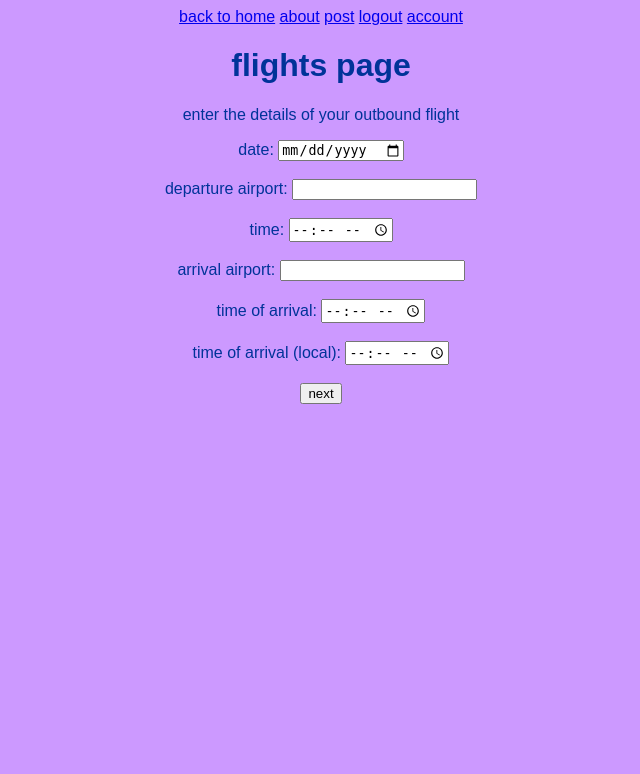
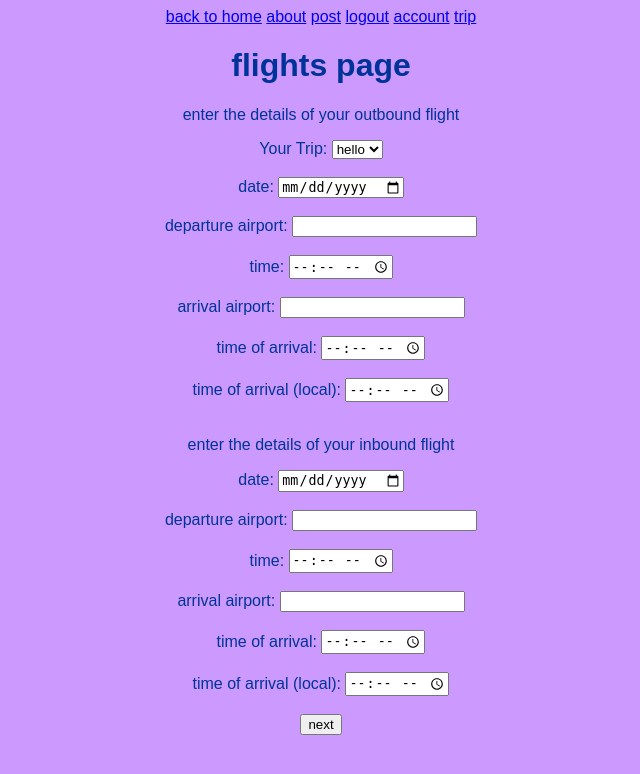
Before and after one commit to abbibrunton/indiv_project_abbi, a Flask app: page /flights in a window 1280 px wide. Shown: the top 774 px of the page, without its empty margins (319-959 px from the left). Run offline with Flask 2, Linux system fonts and the light colour scheme; a user stored in the database is signed in; data comes from the database, SQL or seed files in the repository; both versions use the stored data as it was after the commit.

Commit message:
adding updated python and html code

```diff
--- a/application/forms.py
+++ b/application/forms.py
@@ -1,13 +1,18 @@
 from flask_wtf import FlaskForm
-from wtforms import StringField, SubmitField, PasswordField, BooleanField
+from wtforms import StringField, SubmitField, PasswordField, BooleanField, DateField, SelectField
 from wtforms.validators import DataRequired, Length, Email, EqualTo, ValidationError
-from application.models import Users
-from application import bcrypt
+from application.models import Users, Posts
+from application import bcrypt, login_manager
 from flask_login import current_user
+#from application.routes import Holiday
 
 class PostForm(FlaskForm):
 	name = StringField('name', validators=[DataRequired(), Length(min=4, max=100)])
 	submit = SubmitField('next')
+	def validate_post(self, name):
+		post = Posts.query.filter_by(name=name.data).first()
+		if post:
+			raise ValidationError('name already in use')
 
 class RegistrationForm(FlaskForm):
 	first_name = StringField('first name', validators=[DataRequired(), Length(min=2, max=30)])
@@ -58,15 +63,40 @@ class UpdateAccountForm(FlaskForm):
 		current_user.delete()
 
 class FlightForm(FlaskForm):
-	date = StringField('date of flight: ', validators=[DataRequired(), Length(min=4, max=100)])
+	#holiday1 = SelectField('name of holiday: ', coerce=int)
+	#holiday = StringField('name of holiday: ', validators=[DataRequired(), Length(min=4, max=100)])
+	#print(str(Users.id))
+	cycle = []
+	lists = Posts.query.filter_by(user_id=1).all()
+	for i in range(int(len(lists))):
+		item = lists[i].name
+		temp = [item, item]
+		cycle.append(temp)
+	holiday1 = SelectField('Your Trip: ', choices=cycle)
+	print(holiday1)
+	date = StringField('date of flight: ', validators=[DataRequired()])
 	depart = StringField('departure airport: ', validators=[DataRequired(), Length(min=4, max=100)])
-	time_d = StringField('time of departure: ', validators=[DataRequired(),Length(max=5)])
+	time_d = StringField('time of departure: ', validators=[DataRequired()])
 	arrive = StringField('arrival airport: ', validators=[DataRequired(), Length(min=4, max=100)])
-	time_a = StringField('time of arrival: ', validators=[DataRequired(),Length(max=5)])
-	time_a_l = StringField('time of arrival (local): ', validators=[DataRequired(),Length(max=5)])
+	time_a = StringField('time of arrival: ', validators=[DataRequired()])
+	time_a_l = StringField('time of arrival (local): ', validators=[DataRequired()])
+	date1 = StringField('date of flight: ', validators=[DataRequired()])
+	depart1 = StringField('departure airport: ', validators=[DataRequired(), Length(min=4, max=100)])
+	time_d1 = StringField('time of departure: ', validators=[DataRequired()])
+	arrive1 = StringField('arrival airport: ', validators=[DataRequired(), Length(min=4, max=100)])
+	time_a1 = StringField('time of arrival: ', validators=[DataRequired()])
+	time_a_l1 = StringField('time of arrival (local): ', validators=[DataRequired()])
+
 	submit = SubmitField('next')
 
+	# def add_choices(request):
+	# 	posts = Posts.query.filter_by(author=current_user)
+	# 	form = FlightForm(request.POST, obj=posts)
+	# 	form.holiday1.choices = [i for i in posts]
+
+
 class AccommodationForm(FlaskForm):
+	#holiday = StringField('name of holiday: ', validators=[DataRequired(), Length(min=4, max=100)])
 	name = StringField('name of accommodation: ', validators=[DataRequired(), Length(min=4, max=100)])
 	address = StringField('address: ', validators=[DataRequired(), Length(min=4, max=100)])
 	arr_date = StringField('arrival date: ', validators=[DataRequired(),Length(max=10)])
@@ -77,12 +107,23 @@ class AccommodationForm(FlaskForm):
 	submit = SubmitField('next')
 
 class ActivitiesForm(FlaskForm):
+	#holiday = StringField('name of holiday: ', validators=[DataRequired(), Length(min=4, max=100)])
 	name = StringField('name of activity: ', validators=[DataRequired(), Length(min=4, max=100)])
 	location = StringField('location: ', validators=[DataRequired(), Length(min=4, max=100)])
 	date = StringField('date: ', validators=[DataRequired(),Length(max=10)])
 	start = StringField('start time: ', validators=[DataRequired(), Length(max=10)])
 	end = StringField('end time: ', validators=[DataRequired(),Length(max=10)])
-	comments = StringField('other info: ', validators=[DataRequired(), Length(max=100)])
+	comments = StringField('other info: ', validators=[Length(max=100)])
 	submit = SubmitField('finish')
 	another = SubmitField('add another activity')
 	cancel = SubmitField('cancel')
+
+@login_manager.user_loader #gets id from session
+def load_user(id):
+	return Users.query.get(int(id))
+
+# class SearchForm(FlaskForm):
+#     holiday1 = SelectField('holiday name: ',
+#         choices=[])
+
+    #submit = SubmitField('Search')
--- a/application/routes.py
+++ b/application/routes.py
@@ -7,6 +7,7 @@ from flask_login import login_user, current_user, logout_user, login_required
 # current user checks if authenticated - authenticated, active, can get id
 # logout user removes the user session from being logged in
 # login required forces user to be logged in
+
 @app.route('/')
 @app.route('/home')
 def home():
@@ -62,10 +63,15 @@ def post():
 			)
 		db.session.add(postData)
 		db.session.commit()
+
+		alltheposts=Posts().query.all()
 		return redirect(url_for('flights'))
+		return render_template('post.html', title='post', form=form, posts=alltheposts)
 	else:
 		print(form.errors)
-	return render_template('post.html', title='post', form=form)
+		return render_template('post.html', title='post', form=form)
+
+
 
 @app.route('/logout')
 def logout():
@@ -104,7 +110,11 @@ def account():
 @app.route('/flights', methods=['GET','POST'])
 @login_required
 def flights():
-	form = FlightForm()
+	holidays = []
+	posts = Posts.query.filter_by(user_id=1)
+	for post in posts:
+		holidays.append(post.name)
+	form = FlightForm(request.form)
 	if form.validate_on_submit():
 		flightData = Flights(
 			date = form.date.data,
@@ -113,14 +123,23 @@ def flights():
 			arrive = form.arrive.data,
 			time_a = form.time_a.data,
 			time_a_l = form.time_a_l.data,
-			author = current_user
+			date1 = form.date1.data,
+			depart1 = form.depart1.data,
+			time_d1 = form.time_d1.data,
+			arrive1 = form.arrive1.data,
+			time_a1 = form.time_a1.data,
+			time_a_l1 = form.time_a_l1.data,
+			author = current_user,
+			holiday1 = form.holiday1.data
 		)
 		db.session.add(flightData)
 		db.session.commit()
 		return redirect(url_for('accommodation'))
+		return render_template('flights.html', title='flights', form=form, flights=flightData, holidays=holidays)
 	else:
 		print(form.errors)
-	return render_template('flights.html', title='flights', form=form)
+		print(form.holiday1.data)
+		return render_template('flights.html', title='flights', form=form, holidays=holidays)
 
 @app.route('/accommodation', methods=['GET','POST'])
 @login_required
@@ -140,16 +159,15 @@ def accommodation():
 		db.session.add(accommodationData)
 		db.session.commit()
 		return redirect(url_for('activities'))
+		return render_template('accommodation.html', title='accommodation', form=form, accommodation=accommodationData)
 	else:
 		print(form.errors)
-	return render_template('accommodation.html', title='accommodation', form=form)
+		return render_template('accommodation.html', title='accommodation', form=form)
 
 @app.route('/activities', methods=['GET','POST'])
 @login_required
 def activities():
 	form = ActivitiesForm()
-	if form.cancel.data:
-		return redirect(url_for('home'))
 	if form.validate_on_submit():
 		activitiesData = Activities(
 			name = form.name.data,
@@ -163,7 +181,29 @@ def activities():
 		db.session.add(activitiesData)
 		db.session.commit()
 		return redirect(url_for('home'))
-
+		if form.another.data:
+			return redirect(url_for('activities'))
+	elif form.cancel.data:
+		return redirect(url_for('home'))
+		return render_template('activities.html', title='activities', form=form, activities=activitiesData)
 	else:
 		print(form.errors)
-	return render_template('activities.html', title='activities', form=form)
+		return render_template('activities.html', title='activities', form=form)
+
+
+@app.route('/trip')
+def trip():
+	postData = Posts.query.all()
+	flightData = Flights.query.all()
+	accommodationData = Accommodation.query.all()
+	activitiesData = Activities.query.all()
+	return render_template('trip.html', title='your trip', posts=postData, flights=flightData, activities=activitiesData)
+
+def holiday():
+	holidays = []
+	posts = Posts.query.filter_by(author=current_user)
+	for post in posts:
+		holidays.append(post)
+	return holidays
+
+#oliday123=holiday()
--- a/application/templates/flights.html
+++ b/application/templates/flights.html
@@ -3,6 +3,28 @@
 
 <h1>flights page</h1>
 <p>enter the details of your outbound flight</p>
+	<!-- <form action="", method="post">
+	<select name=holiday1 method="GET" action="">
+		{% for option in holidays %}
+			<option value="{{option}}" SELECTED>{{option}}</option>
+		{% endfor %}
+	</select>
+
+	</form>
+	<br> -->
+	<div class="form-group">
+		{{ form.holiday1.label }}
+		{{ form.holiday1 }}
+		{% if form.holiday1.errors %}
+			<div class="error">
+				{% for error in form.holiday1.errors %}
+				<span>{{ error }}</span>
+				{% endfor %}
+			</div>
+		{% endif %}
+
+	</div>
+	<br>
 	<div class="form">
 		<form method="POST" action="">
 			{{ form.hidden_tag() }}
@@ -10,7 +32,13 @@
 			<form action="/action_page.php">
 				date:
 				<input type="date" name="date">
-				<!-- not closing form and idk why -->
+				{% if form.date.errors %}
+				<div class="error">
+					{% for error in form.date.errors %}
+					<span>{{ error }}</span>
+					{% endfor %}
+				</div>
+				{% endif %}
 		</div>
 		<br>
 		<div class="form-group">
@@ -56,6 +84,69 @@
 				<input type="time" name="time_a_l">
 		</div>
 		<br>
+
+
+		<p>enter the details of your inbound flight</p>
+		<div class="form">
+		<form method="POST" action="">
+			{{ form.hidden_tag() }}
+		<div class="form-group">
+			<form action="/action_page.php">
+				date:
+				<input type="date" name="date1">
+				<!-- not closing form and idk why -->
+				{% if form.date1.errors %}
+				<div class="error">
+					{% for error in form.date1.errors %}
+					<span>{{ error }}</span>
+					{% endfor %}
+				</div>
+				{% endif %}
+		</div>
+		<br>
+		<div class="form-group">
+			{{ form.depart1.label }}
+			{{ form.depart1 }}
+			{% if form.depart1.errors %}
+			<div class="error">
+				{% for error in form.depart1.errors %}
+				<span>{{ error }}</span>
+				{% endfor %}
+			</div>
+			{% endif %}
+		</div>
+		<br>
+		<div class="form-group">
+			<form action="/action_page.php">
+				time:
+				<input type="time" name="time_d1">
+		</div>
+		<br>
+		<div class="form-group">
+			{{ form.arrive1.label }}
+			{{ form.arrive1 }}
+			{% if form.arrive1.errors %}
+			<div class="error">
+				{% for error in form.arrive1.errors %}
+					<span>{{ error }}</span>
+				{% endfor %}
+			</div>
+			{% endif %}
+		</div>
+		<br>
+		<div class="form-group">
+			<form action="/action_page.php">
+				time of arrival:
+				<input type="time" name="time_a1">
+		</div>
+		<br>
+		<div class="form-group">
+			<div class="form-group">
+			<form action="/action_page.php">
+				time of arrival (local):
+				<input type="time" name="time_a_l1">
+		</div>
+		<br>
 		{{ form.submit }}
 	</form>
 </div>
--- a/application/templates/layout.html
+++ b/application/templates/layout.html
@@ -20,6 +20,7 @@
 			<a href="{{ url_for('post') }}">post</a>
 			<a href="{{ url_for('logout') }}">logout</a>
 			<a href="{{ url_for('account') }}"> account</a>
+			<a href="{{ url_for('trip') }}"> trip</a>
 			{% else %}
 			<a href="{{ url_for('home') }}">back to home</a>
 			<a href="{{ url_for('about') }}">about</a>
```
Also changed, not shown: application/models.py (+16 -8 lines), application/templates/trip.html (added, +46 -0 lines), test.py (added, +14 -0 lines), application/site.db, 5 other files.
